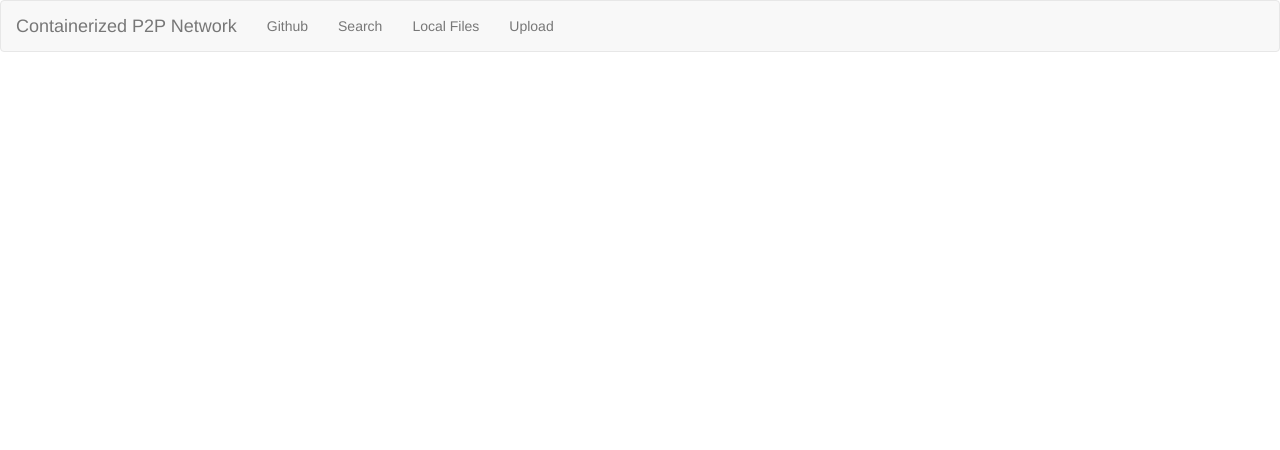
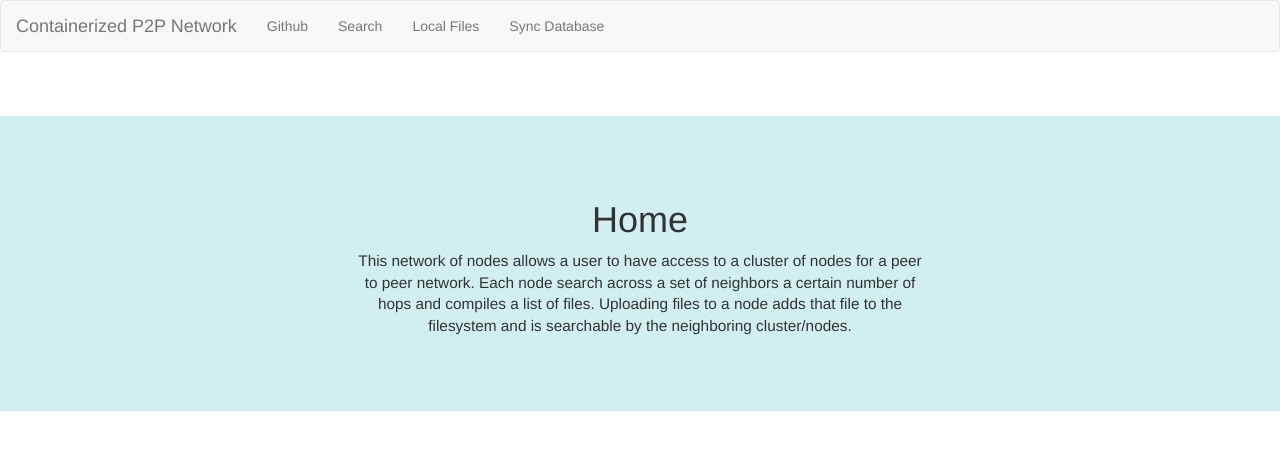
Before and after one commit to JPoirier55/docker_p2p, a Django app: page / in a window 1280 px wide. Shown: the top 450 px of the page. Run offline with Django 3.2, Linux system fonts and the light colour scheme; parts of the project's set-up code (start-up, migrations or seed data) failed here and were passed over; some libraries are stand-ins or nearby versions.

Commit message:
updates to uploadfile and homepage

```diff
--- a/p2p/management/syncdb.py
+++ b/p2p/management/syncdb.py
@@ -21,3 +21,4 @@ def sync_files():
                 print 'Deleting file: ', file.name
                 removed_files.append(file.name)
                 file.delete()
+    return added_files, removed_files
--- a/p2p/static/css/p2p.css
+++ b/p2p/static/css/p2p.css
@@ -5,7 +5,6 @@
 #filetable{
     text-align:center;
     width:80%;
-    margin-left:10%;
     font-size:1.5vw;
 }
 table {
@@ -17,10 +16,12 @@ th, td {
     text-align: left;
     border-bottom: 1px solid #ddd;
 }
+th{
+    background-color: lightsteelblue;
+}
 #summary{
     text-align:center;
     width:80%;
-    margin-left:10%;
     font-size:1.5vw;
     border: 1px solid lightgray;
 }
@@ -28,23 +29,19 @@ th, td {
 /****************Search page ****************/
 
 #inputbox{
-    text-align:left;
     width:25%;
-    margin-left:10%;
     font-size:1.5vw;
+    margin: 2%;
 }
 #mybutton{
-    margin: 1% 1% 1% 10%;
-
     padding: 1% 2% 1% 2%;
 }
-#searchHeader{
-    margin-left:10%;
-}
+
 
 /*****************upload files ***************/
-.upload_filebox{
+.common_back{
+    padding:5%;
     margin-top:5%;
-    margin-left: 5%;
     font-size:1.2vw;
+    background-color: #D2EFEF;
 }
--- a/p2p/views.py
+++ b/p2p/views.py
@@ -11,7 +11,7 @@ from django.views.decorators.csrf import csrf_exempt
 
 
 def index(request):
-    return render(request, 'index.html')
+    return render(request, 'upload.html')
 
 
 def local_files(request):
--- a/templates/index.html
+++ b/templates/index.html
@@ -22,7 +22,7 @@
           <li><a href="https://github.com/jpoirier55/docker_p2p">Github</a></li>
           <li><a href="/search_page">Search</a></li>
           <li><a href="/local_files">Local Files</a></li>
-          <li><a href="/upload">Upload</a></li>
+          <li><a href="/api/v1/sync">Sync Database</a></li>
           <li>
           </li>
       </ul>
--- a/templates/local_files.html
+++ b/templates/local_files.html
@@ -1,6 +1,7 @@
 {% include 'index.html' %}
 {% block content %}
     <title>Local</title>
+    <div class="common_back" align="center">
        <table id="filetable">
         <tr><th>Filename</th>
             <th>Category</th>
@@ -17,5 +18,6 @@
         </tr>
         {% endfor %}
         </table>
+    </div>
 
 {% endblock %}
--- a/templates/results1.html
+++ b/templates/results1.html
@@ -1,7 +1,7 @@
 {% include 'index.html' %}
 {% block content %}
     <title>Results</title>
-
+    <div class="upload_filebox" align="center">
     <div id="summary">
         <h2>Searching for: [{{ filename }}]</h2>
     </div>
@@ -27,6 +27,7 @@
     </tr>
     {% endfor %}
     </table>
+    </div>
 
 
 {% endblock %}
--- a/templates/search_page.html
+++ b/templates/search_page.html
@@ -1,6 +1,6 @@
 {% include 'index.html' %}
 {% block content %}
-
+    <div class="common_back" align="center">
         <h1 id="searchHeader">Search</h1>
 
         <input id="inputbox" type="text" value="{{ filename }}"><br>
@@ -13,4 +13,5 @@
                 window.location.replace('http://'+host+'/search_results?filename='+text)
             });
         </script>
+    </div>
 {% endblock %}
--- a/templates/upload.html
+++ b/templates/upload.html
@@ -1,7 +1,17 @@
 {% include 'index.html' %}
 {% block content %}
     <title>Upload Files</title>
-    <div class="upload_filebox">
+
+
+
+    <div class="common_back" align="center">
+        <h1>Home</h1>
+        <p style="width:50%;">This network of nodes allows a user to have access to
+        a cluster of nodes for a peer to peer network. Each node
+        search across a set of neighbors a certain number of hops
+        and compiles a list of files. Uploading files to a node
+        adds that file to the filesystem and is searchable by the
+        neighboring cluster/nodes. </p>
         <div id="fileuploader" style="width: 500px;">Upload</div>
     </div>
 
```
Lines whose indentation alone changed are shown as unchanged.
